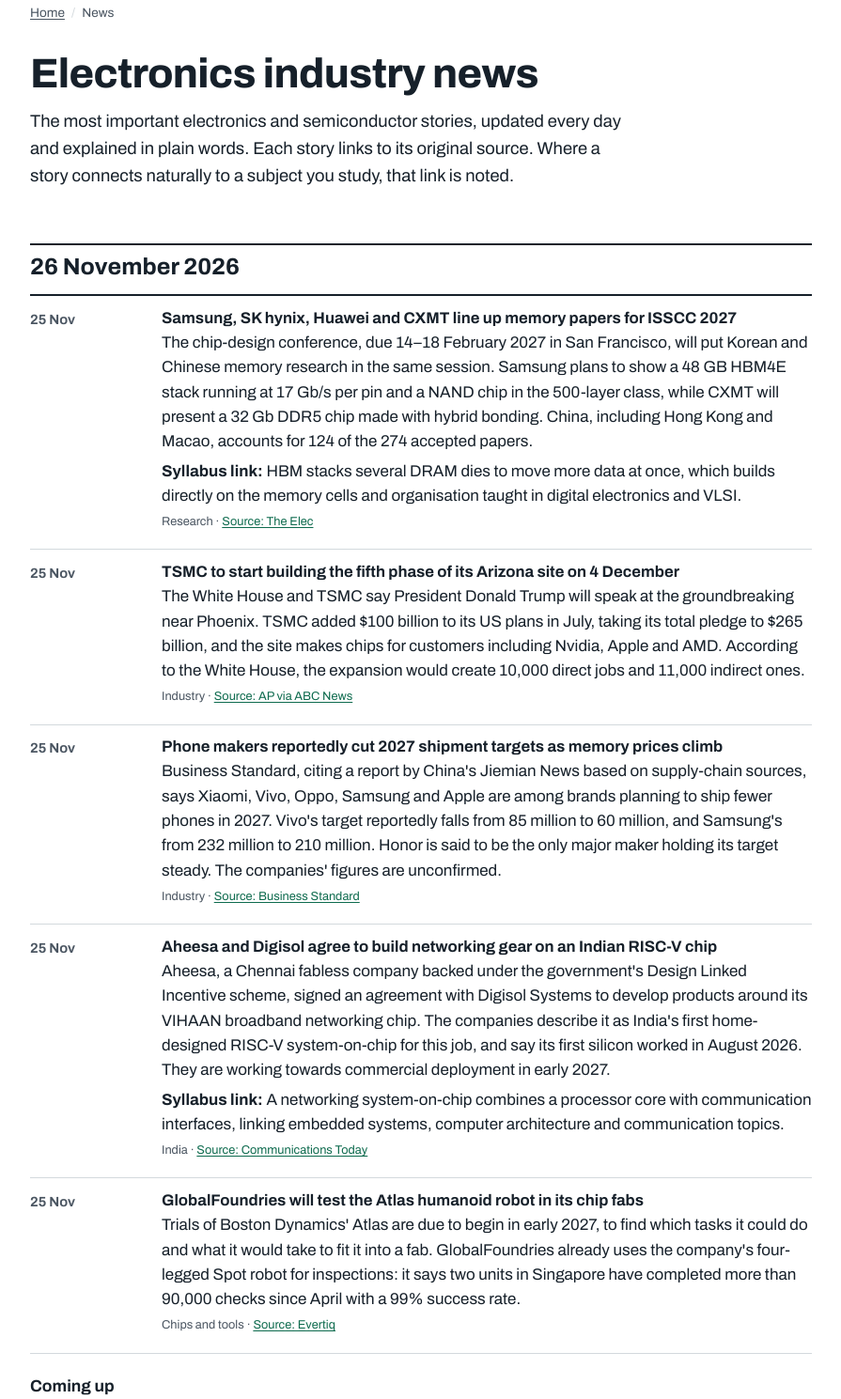
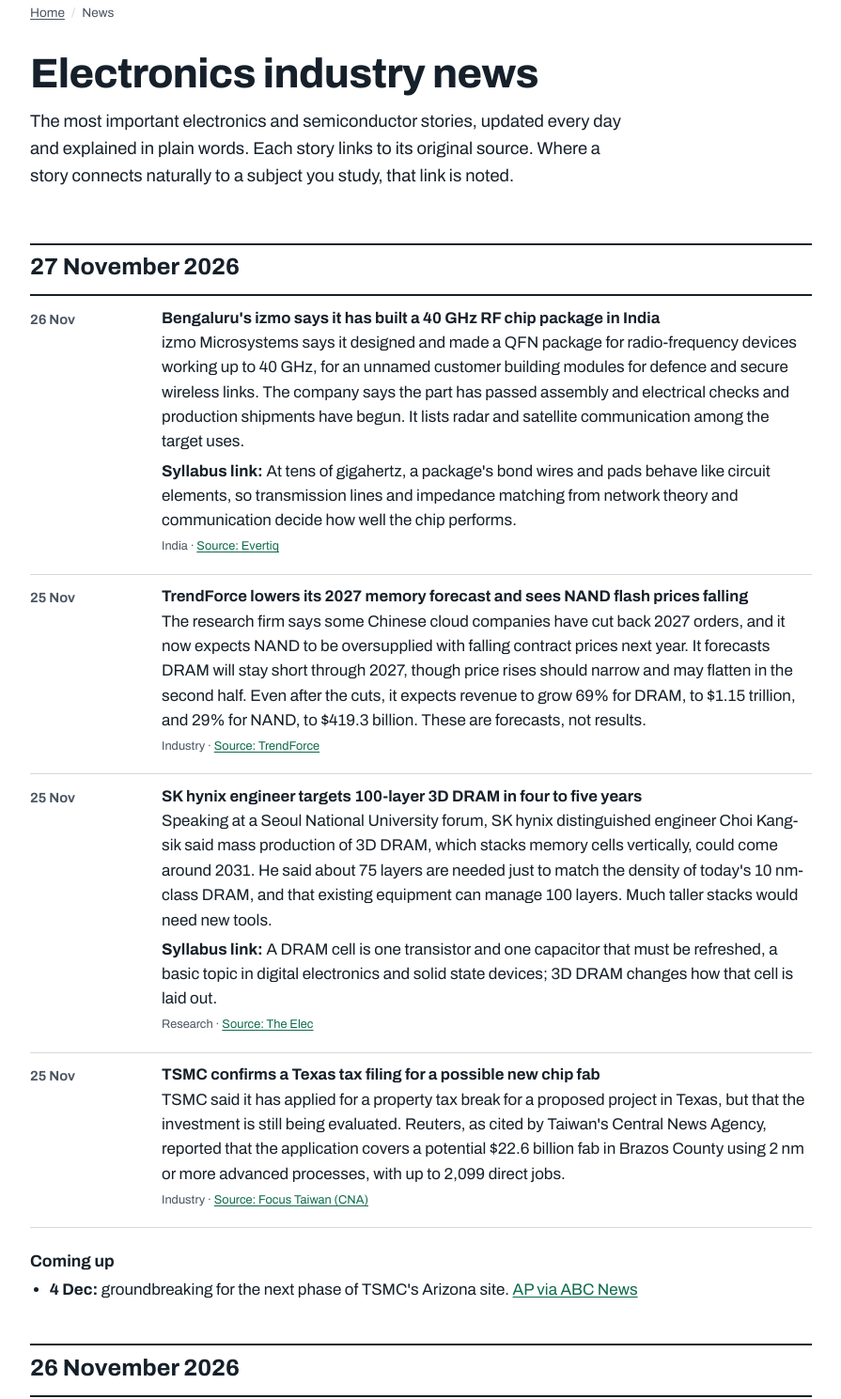
Before and after one commit to iamHari18/Hadeon123, a plain HTML site: page news/index.html in a window 1280 px wide. Shown: the part 74-1563 px from the top of the page at 94% size, without its empty margins (48-943 px from the left). Drawn offline with Linux system fonts and the light colour scheme.

Commit message:
News: 2026-11-27

```diff
--- a/news/index.html
+++ b/news/index.html
@@ -68,6 +68,49 @@
   Also update "Last updated" in the footer and <lastmod> for news/ in sitemap.xml.
 -->
 <!-- NEWEST DAY GOES HERE -->
+<section class="day" id="d-2026-11-27">
+<h2>27 November 2026</h2>
+<ul class="log">
+<li>
+<time datetime="2026-11-26">26 Nov</time>
+<div>
+<h3>Bengaluru's izmo says it has built a 40 GHz RF chip package in India</h3>
+<p>izmo Microsystems says it designed and made a QFN package for radio-frequency devices working up to 40 GHz, for an unnamed customer building modules for defence and secure wireless links. The company says the part has passed assembly and electrical checks and production shipments have begun. It lists radar and satellite communication among the target uses.</p>
+<p><b>Syllabus link:</b> At tens of gigahertz, a package's bond wires and pads behave like circuit elements, so transmission lines and impedance matching from network theory and communication decide how well the chip performs.</p>
+<p class="tag">India · <a href="https://evertiq.com/news/2026-11-26-indian-firm-izmo-develops-40-ghz-rf-semiconductor-package">Source: Evertiq</a></p>
+</div>
+</li>
+<li>
+<time datetime="2026-11-25">25 Nov</time>
+<div>
+<h3>TrendForce lowers its 2027 memory forecast and sees NAND flash prices falling</h3>
+<p>The research firm says some Chinese cloud companies have cut back 2027 orders, and it now expects NAND to be oversupplied with falling contract prices next year. It forecasts DRAM will stay short through 2027, though price rises should narrow and may flatten in the second half. Even after the cuts, it expects revenue to grow 69% for DRAM, to $1.15 trillion, and 29% for NAND, to $419.3 billion. These are forecasts, not results.</p>
+<p class="tag">Industry · <a href="https://www.trendforce.com/presscenter/news/20261125-13321.html">Source: TrendForce</a></p>
+</div>
+</li>
+<li>
+<time datetime="2026-11-25">25 Nov</time>
+<div>
+<h3>SK hynix engineer targets 100-layer 3D DRAM in four to five years</h3>
+<p>Speaking at a Seoul National University forum, SK hynix distinguished engineer Choi Kang-sik said mass production of 3D DRAM, which stacks memory cells vertically, could come around 2031. He said about 75 layers are needed just to match the density of today's 10 nm-class DRAM, and that existing equipment can manage 100 layers. Much taller stacks would need new tools.</p>
+<p><b>Syllabus link:</b> A DRAM cell is one transistor and one capacitor that must be refreshed, a basic topic in digital electronics and solid state devices; 3D DRAM changes how that cell is laid out.</p>
+<p class="tag">Research · <a href="https://www.thelec.net/news/articleView.html?idxno=15925">Source: The Elec</a></p>
+</div>
+</li>
+<li>
+<time datetime="2026-11-25">25 Nov</time>
+<div>
+<h3>TSMC confirms a Texas tax filing for a possible new chip fab</h3>
+<p>TSMC said it has applied for a property tax break for a proposed project in Texas, but that the investment is still being evaluated. Reuters, as cited by Taiwan's Central News Agency, reported that the application covers a potential $22.6 billion fab in Brazos County using 2 nm or more advanced processes, with up to 2,099 direct jobs.</p>
+<p class="tag">Industry · <a href="https://focustaiwan.tw/business/202611250007">Source: Focus Taiwan (CNA)</a></p>
+</div>
+</li>
+</ul>
+<h3 class="watch">Coming up</h3>
+<ul>
+<li><b>4 Dec:</b> groundbreaking for the next phase of TSMC's Arizona site. <a href="https://abcnews.com/US/wireStory/trump-heads-arizona-week-high-stakes-expansion-tsmcs-138455173">AP via ABC News</a></li>
+</ul>
+</section>
 <section class="day" id="d-2026-11-26">
 <h2>26 November 2026</h2>
 <ul class="log">
@@ -837,7 +880,7 @@
 </div>
 <footer class="foot">
 <div class="bar">
-<p>Hadeon is an independent study resource. Last updated <time datetime="2026-11-26">26 Nov 2026</time>.</p>
+<p>Hadeon is an independent study resource. Last updated <time datetime="2026-11-27">27 Nov 2026</time>.</p>
 <ul>
 <li><a href="../placement/">Placement</a></li>
 <li><a href="../study/">Study material</a></li>
--- a/sitemap.xml
+++ b/sitemap.xml
@@ -77,7 +77,7 @@
   </url>
   <url>
     <loc>https://iamhari18.github.io/Hadeon123/news/</loc>
-    <lastmod>2026-11-26</lastmod>
+    <lastmod>2026-11-27</lastmod>
     <priority>0.9</priority>
   </url>
   <url>
```
